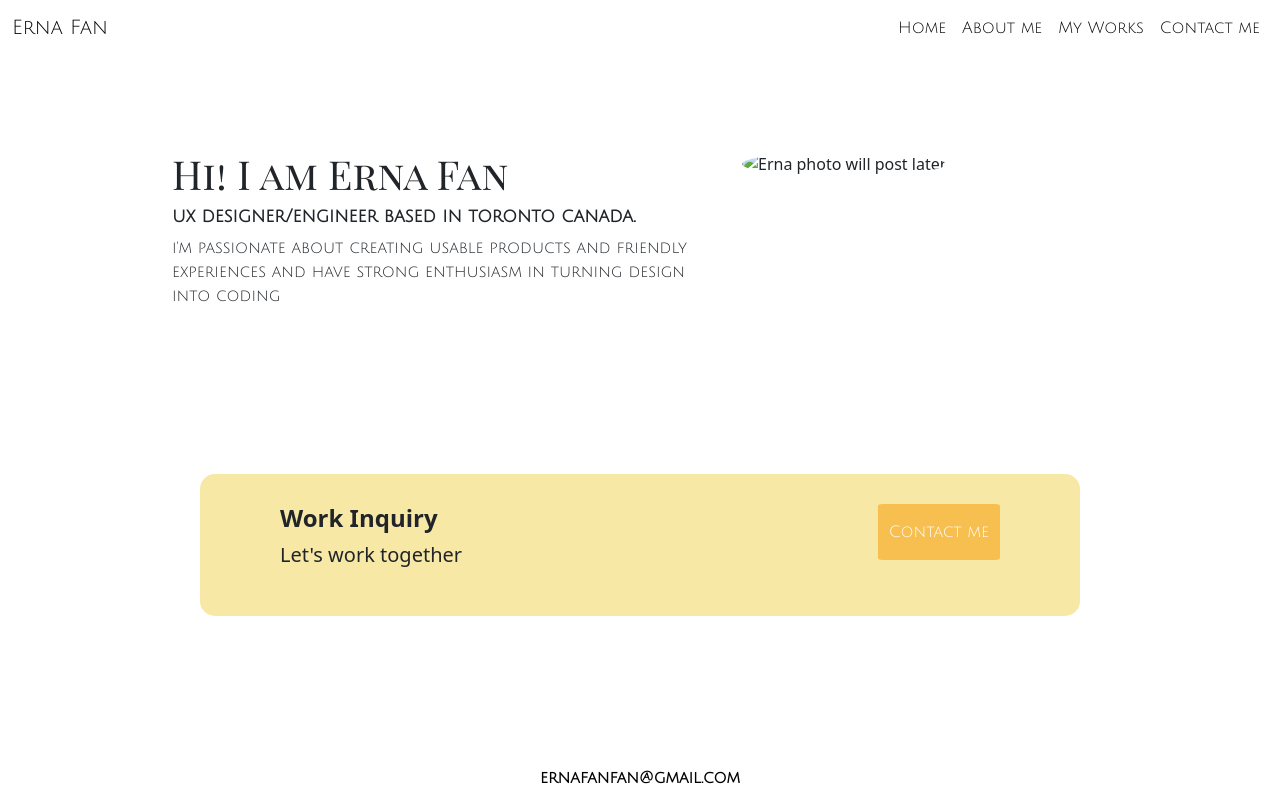
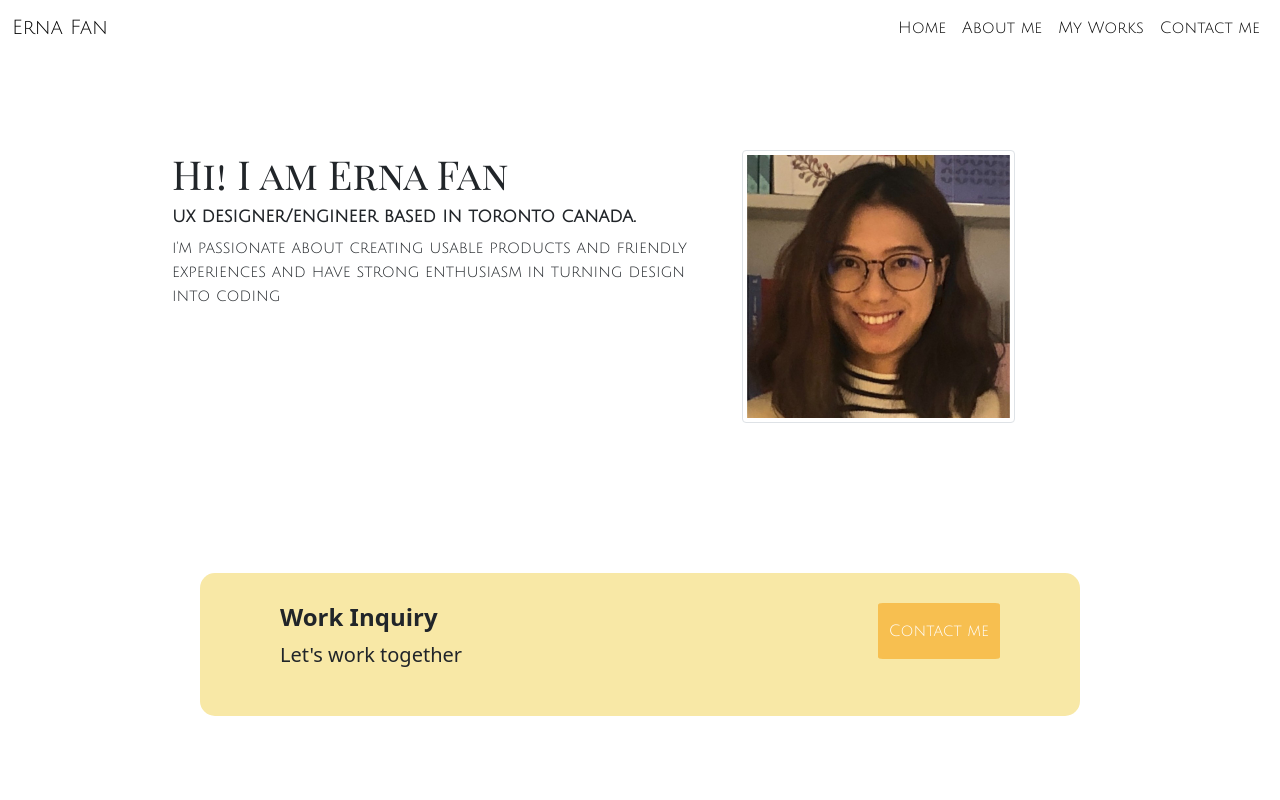
Before and after one commit to Beatrice-ux/Responsive-portfolio, a plain HTML site: page about.html in a window 1280 px wide. Shown: the top 800 px of the page. Drawn offline with nearby package versions, Linux system fonts and the light colour scheme.

Commit message:
profile pic added

```diff
--- a/about.html
+++ b/about.html
@@ -79,7 +79,7 @@
                 </p>
             </div>
             <div class="col-md-6 sm-12">
-                <img src="" alt="Erna photo will post later">
+                <img src="/sources/LinkedIn profie pic.jpeg" class="img-thumbnail" alt="Erna LinkedIn profile pic">
             </div>
         </div>
 
```
Also changed, not shown: sources/LinkedIn profie pic.jpeg (added).
